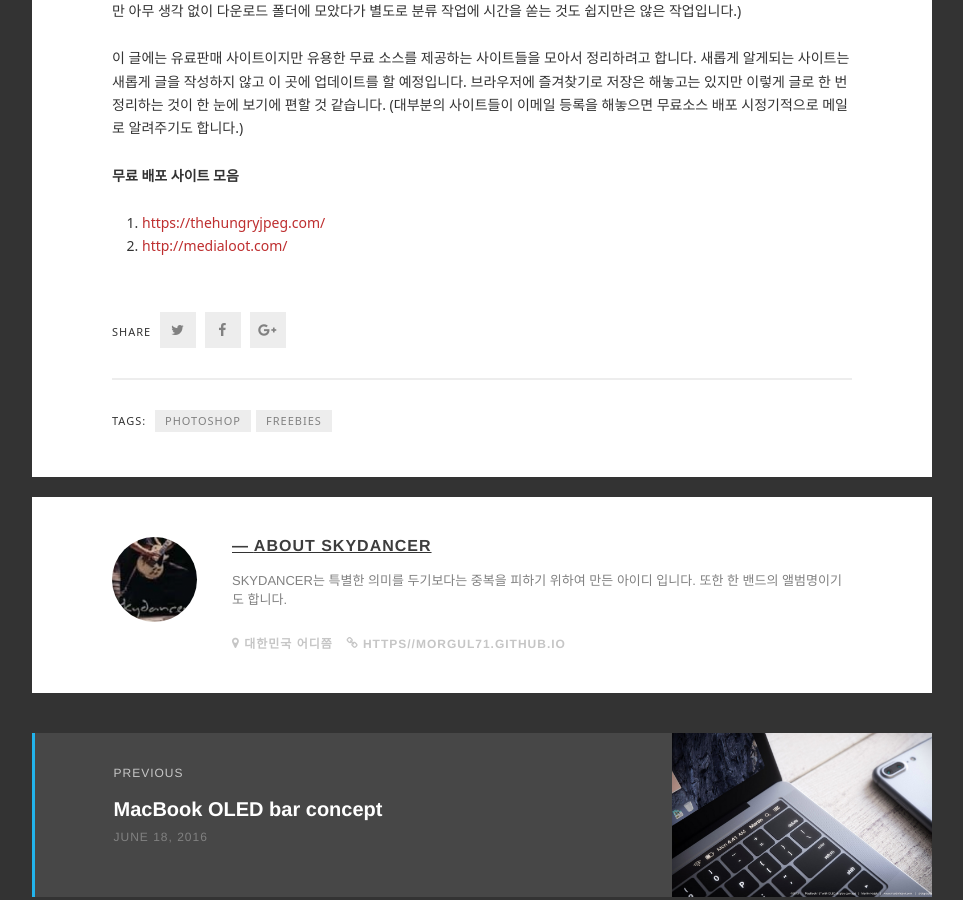
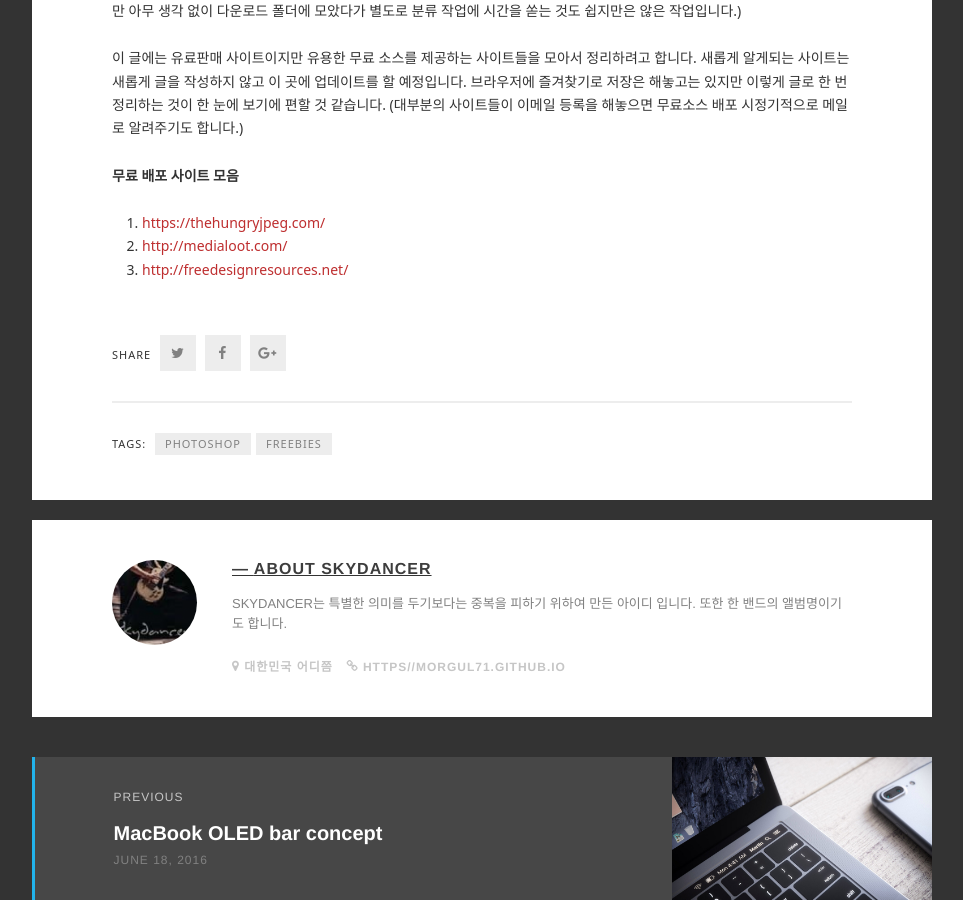
Before and after one commit to morgul71/morgul71.github.io, a Jekyll site: the page built from _posts/2016-06-23-Freebies.md, in a window 1280 px wide and 900 px high, scrolled down 1789 px. Shown: the whole window, without its empty margins (8-971 px from the left). Built offline with Jekyll 4.4.1, drawn with Linux system fonts in a browser that asks for light colours; some web fonts are replaced; comment, search, counter and statistics services are not loaded; some of the changed lines change nothing that is shown.

Commit message:
Update 2016-06-23-Freebies.md

```diff
--- a/_posts/2016-06-23-Freebies.md
+++ b/_posts/2016-06-23-Freebies.md
@@ -26,5 +26,6 @@ tags: [Photoshop, Freebies]
 
 **무료 배포 사이트 모음**
 
-1. [https://thehungryjpeg.com/](https://thehungryjpeg.com/freebies/)
-2. [http://medialoot.com/](http://medialoot.com/free/)
+1.  [https://thehungryjpeg.com/](https://thehungryjpeg.com/freebies/)
+2.  [http://medialoot.com/](http://medialoot.com/free/)
+3.  [http://freedesignresources.net/](http://freedesignresources.net/)
```
